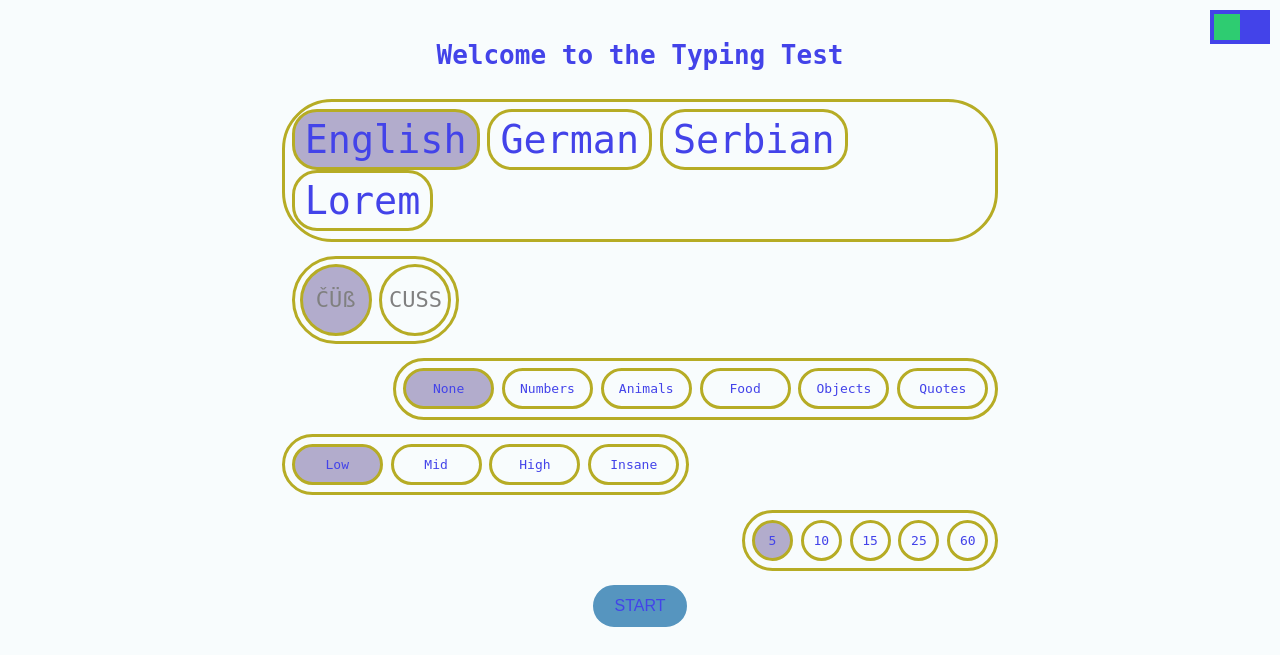
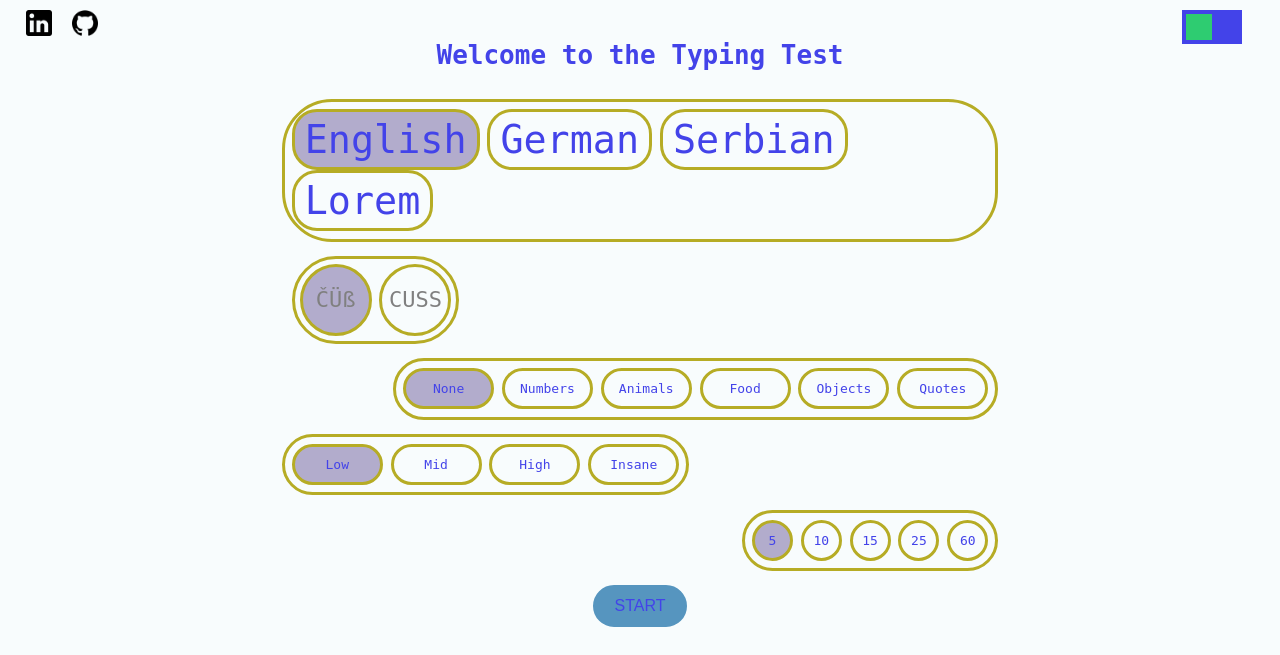
Before and after one commit to jovanovic-djo/just-type, a Django app: page / in a window 1280 px wide. Shown: the top 655 px of the page. Run offline with Django 5.2, Linux system fonts and the light colour scheme.

Commit message:
add social media links

```diff
--- a/typing_speed_test/app/static/css/styles.css
+++ b/typing_speed_test/app/static/css/styles.css
@@ -54,7 +54,41 @@ form {
     margin-top: 5px;
 }
 
-/* THEME SWITCH */
+/* **************** HEADER **************************************** */
+.header {
+    display: flex;
+    justify-content: flex-start;
+    align-items: center;
+    padding: 10px;
+    position: absolute;
+    top: 0;
+    left: 0;
+    width: 95%;
+    padding-left: 2%;
+}
+
+.social-media {
+    display: flex;
+    gap: 20px;
+}
+
+.social-item a img {
+    width: 26px;
+    height: 26px;
+    transition: opacity 0.3s ease;
+}
+
+.social-item a img:hover {
+    opacity: 0.7;
+}
+.wrapper-right, .wrapper-left {
+    border-radius: 50px;
+    border: 3px solid var(--border-color);
+    margin: 2%;
+    padding: 1%;
+    width: fit-content;
+}
+
 .theme-switch {
     position: absolute;
     top: 10px;
@@ -112,13 +146,6 @@ input:checked + .slider:before {
 }
 
 /* ================Home page================ */
-.wrapper-right, .wrapper-left {
-    border-radius: 50px;
-    border: 3px solid var(--border-color);
-    margin: 2%;
-    padding: 1%;
-    width: fit-content;
-}
 
 .wrapper-right {
     margin-left: auto;
--- a/typing_speed_test/app/static/js/scripts.js
+++ b/typing_speed_test/app/static/js/scripts.js
@@ -50,7 +50,6 @@ document.addEventListener('DOMContentLoaded', () => {
     const typingInput = document.getElementById('typing-input');
     const typedWordsDiv = document.getElementById('word-display');
     const resultModal = document.getElementById('result-modal');
-    const resultText = document.getElementById('result-text');
     const closeModal = document.querySelector('.close');
 
     let startTime = null;
--- a/typing_speed_test/app/templates/typing_speed_test/index.html
+++ b/typing_speed_test/app/templates/typing_speed_test/index.html
@@ -7,11 +7,25 @@
         <link rel="stylesheet" href="{% static 'css/styles.css' %}">
     </head>
 <body>
-    <div id="theme-switch" class="theme-switch">
-        <label class="switch">
-            <input type="checkbox" id="theme-toggle">
-            <span class="slider"></span>
-        </label>
+    <div class="header">
+        <div class="social-media">
+            <div class="social-item">
+                <a href="https://www.linkedin.com/in/jovanovicdj/" target="_blank">
+                    <img src="{% static 'img/linkedin.png' %}" alt="LinkedIn Profile"/>
+                </a>
+            </div>
+            <div class="social-item">
+                <a href="https://github.com/jovanovic-djo" target="_blank">
+                    <img src="{% static 'img/github.png' %}" alt="GitHub Profile"/>
+                </a>
+            </div>
+        </div>
+        <div id="theme-switch" class="theme-switch">
+            <label class="switch">
+                <input type="checkbox" id="theme-toggle">
+                <span class="slider"></span>
+            </label>
+        </div>
     </div>
     <h1>Welcome to the Typing Test</h1>
     <form method="POST" action="{% url 'type' %}">
```
Also changed, not shown: typing_speed_test/app/static/img/github.png (added), typing_speed_test/app/static/img/linkedin.png (added).
